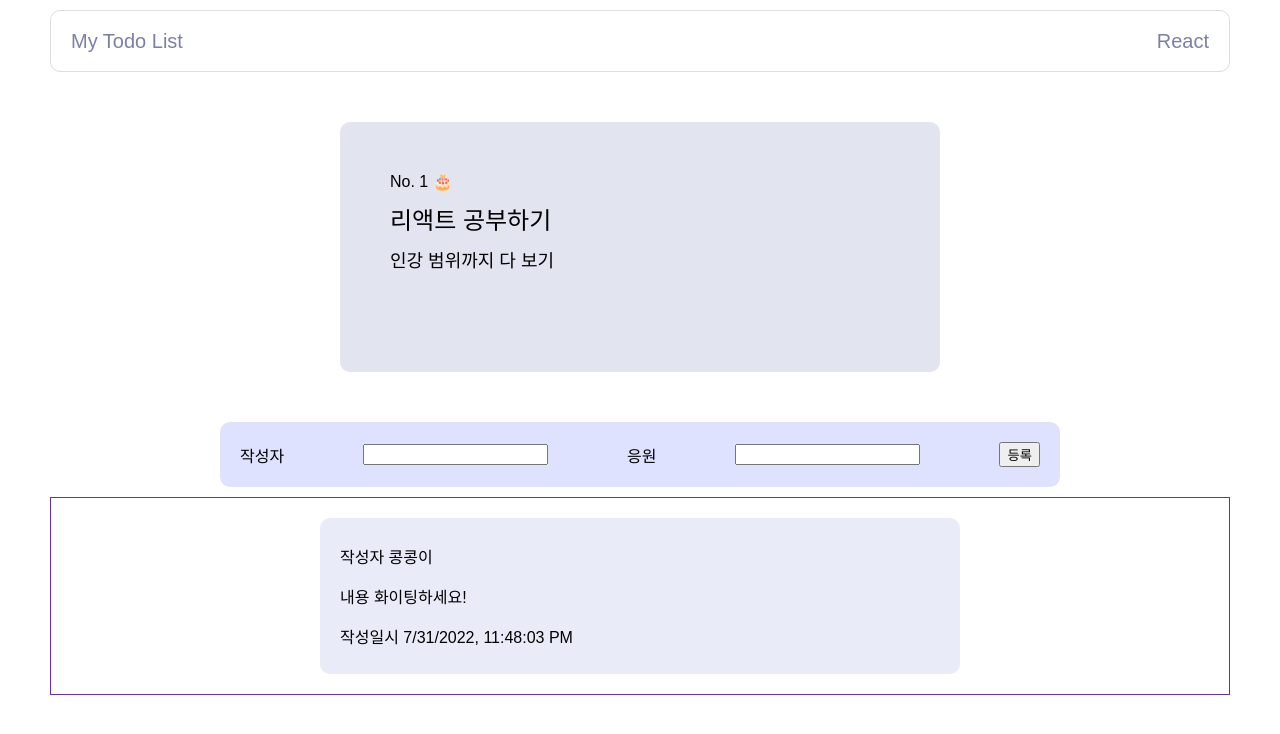
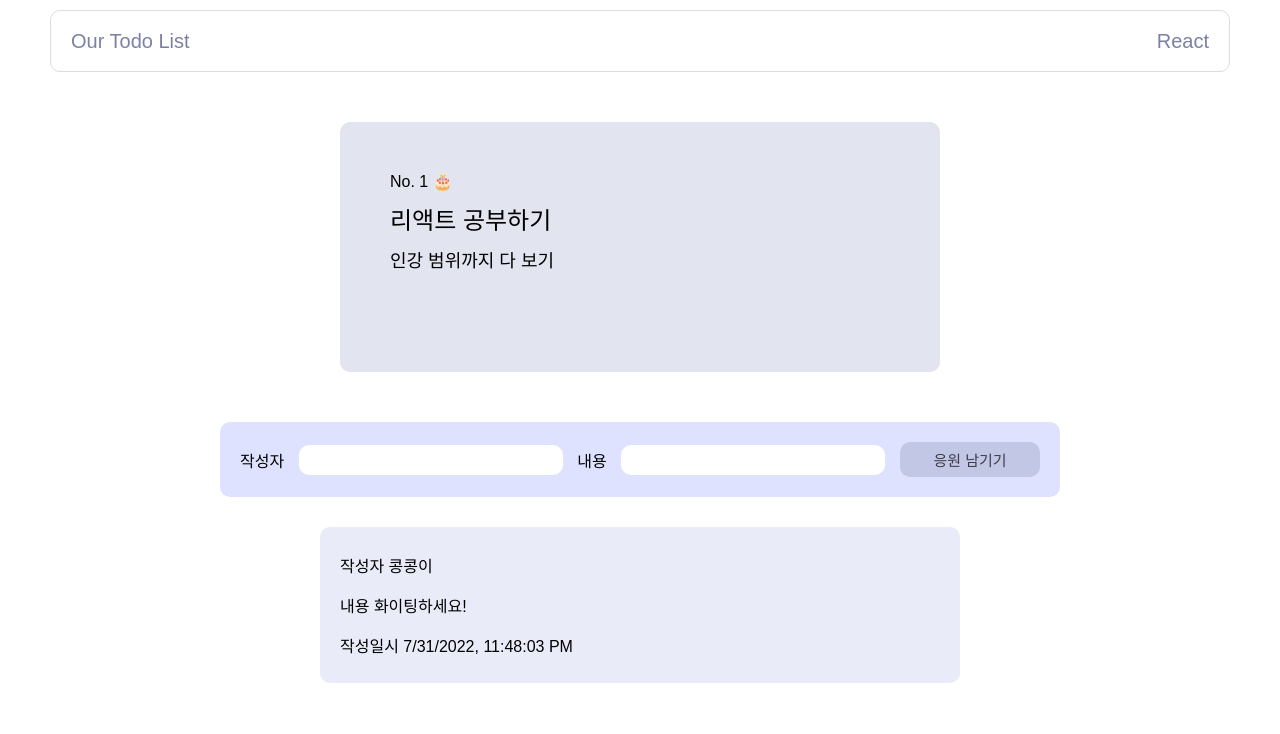
Before and after one commit to hyexjun/Redux-Prac, a React (Create React App) app: page /detail/1 in a window 1280 px wide. Shown: the top 734 px of the page. Built offline with nearby package versions, Linux system fonts and the light colour scheme; a web font is replaced by a local one.

Commit message:
css 수정

```diff
--- a/src/components/comment/Comment.jsx
+++ b/src/components/comment/Comment.jsx
@@ -35,26 +35,26 @@ const Comment = () => {
     <>
       <StDivCommentForm>
         <label htmlFor='writer'>작성자</label>
-        <input
+        <StInput
           name='writer'
           value={comment.writer}
           onChange={handleChangeState}
           type='text'
         />
-        <label htmlFor='body'>응원</label>
-        <input
+        <label htmlFor='body'>내용</label>
+        <StInput
           name='body'
           value={comment.body}
           onChange={handleChangeState}
           type='text'
         />
-        <button
+        <StButton
           onClick={() => {
             handleSubmit();
           }}
         >
-          등록
-        </button>
+          응원 남기기
+        </StButton>
       </StDivCommentForm>
       <StDivCommentsBox>
         {allComment.map((comment) => (
@@ -78,20 +78,38 @@ const StDivCommentForm = styled.div`
   justify-content: space-between;
   align-items: center;
   padding: 20px;
-  /* gap: 20px; */
+`;
+
+const StInput = styled.input`
+  height: 30px;
+  width: 240px;
+  border: none;
+  border-radius: 10px;
+  padding: 0 12px;
+`;
+
+const StButton = styled.button`
+  border: none;
+  height: 35px;
+  border-radius: 10px;
+  background-color: rgb(195, 199, 230);
+  width: 140px;
+  color: rgb(62, 59, 70);
+  font-weight: 500;
+  font-size: 15px;
 `;
 
 const StDivCommentsBox = styled.div`
-  border: 1px solid rebeccapurple;
-  margin: 10px;
-`
+  /* border: 1px solid rebeccapurple; */
+  margin: 30px;
+`;
 
 const StDivCommentBox = styled.div`
   width: 600px;
   margin: 20px auto;
   padding: 10px 20px;
   border-radius: 10px;
-  background-color: rgb(233, 235, 248)
+  background-color: rgb(233, 235, 248);
 `;
 
 export default Comment;
--- a/src/components/header/Header.jsx
+++ b/src/components/header/Header.jsx
@@ -6,7 +6,7 @@ const Header = () => {
 
   return (
     <div className='container'>
-      <div onClick={() => navigate('/')}>My Todo List</div>
+      <div onClick={() => navigate('/')}>Our Todo List</div>
       <div>React</div>
     </div>
   );
```
